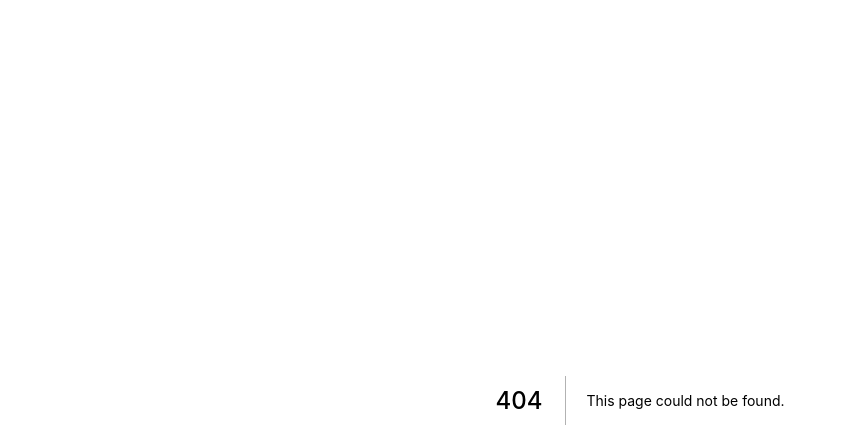
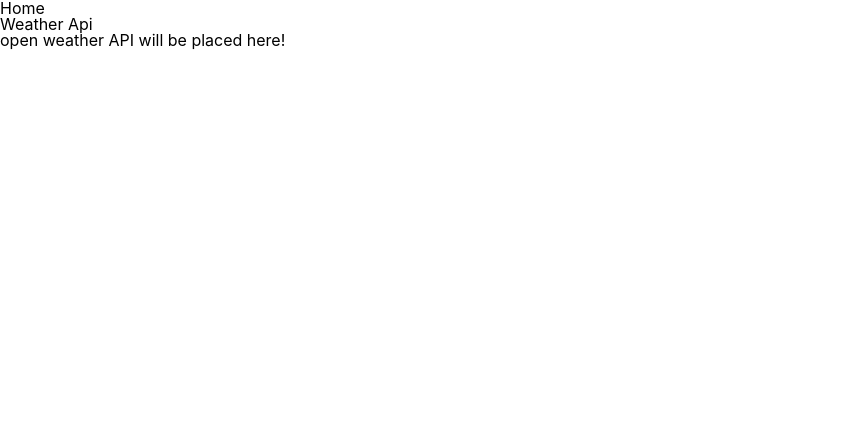
Before and after one commit to elmondino/elmonds, a Next.js app: page /weather in a window 1280 px wide. Before the commit this address had no page. Shown: the top 448 px of the page, without its empty margins (0-847 px from the left). Built offline with nearby package versions, Linux system fonts and the light colour scheme.

Commit message:
added header

```diff
--- /dev/null
+++ b/components/header/Header.js
@@ -0,0 +1,20 @@
+import Link from "next/link";
+
+function Header() {
+  return (
+    <header>
+      <nav>
+        <ul>
+          <li>
+            <Link href='/'>Home</Link>
+          </li>
+          <li>
+            <Link href='/weather'>Weather Api</Link>
+          </li>
+        </ul>
+      </nav>
+    </header>
+  );
+}
+
+export default Header;
--- a/pages/_app.js
+++ b/pages/_app.js
@@ -1,7 +1,13 @@
-import '../styles/globals.css'
+import "../styles/globals.css";
+import Header from "../components/header/Header";
 
 function MyApp({ Component, pageProps }) {
-  return <Component {...pageProps} />
+  return (
+    <>
+      <Header></Header>
+      <Component {...pageProps} />{" "}
+    </>
+  );
 }
 
-export default MyApp
+export default MyApp;
--- /dev/null
+++ b/pages/weather/index.js
@@ -0,0 +1,3 @@
+export default function Weather() {
+  return <p>open weather API will be placed here!</p>;
+}
--- a/styles/globals.css
+++ b/styles/globals.css
@@ -1,9 +1,141 @@
+/* Reset CSS */
+/* http://meyerweb.com/eric/tools/css/reset/
+   v2.0 | 20110126
+   License: none (public domain)
+*/
+
+html,
+body,
+div,
+span,
+applet,
+object,
+iframe,
+h1,
+h2,
+h3,
+h4,
+h5,
+h6,
+p,
+blockquote,
+pre,
+a,
+abbr,
+acronym,
+address,
+big,
+cite,
+code,
+del,
+dfn,
+em,
+img,
+ins,
+kbd,
+q,
+s,
+samp,
+small,
+strike,
+strong,
+sub,
+sup,
+tt,
+var,
+b,
+u,
+i,
+center,
+dl,
+dt,
+dd,
+ol,
+ul,
+li,
+fieldset,
+form,
+label,
+legend,
+table,
+caption,
+tbody,
+tfoot,
+thead,
+tr,
+th,
+td,
+article,
+aside,
+canvas,
+details,
+embed,
+figure,
+figcaption,
+footer,
+header,
+hgroup,
+menu,
+nav,
+output,
+ruby,
+section,
+summary,
+time,
+mark,
+audio,
+video {
+  margin: 0;
+  padding: 0;
+  border: 0;
+  font-size: 100%;
+  font: inherit;
+  vertical-align: baseline;
+}
+/* HTML5 display-role reset for older browsers */
+article,
+aside,
+details,
+figcaption,
+figure,
+footer,
+header,
+hgroup,
+menu,
+nav,
+section {
+  display: block;
+}
+body {
+  line-height: 1;
+}
+ol,
+ul {
+  list-style: none;
+}
+blockquote,
+q {
+  quotes: none;
+}
+blockquote:before,
+blockquote:after,
+q:before,
+q:after {
+  content: "";
+  content: none;
+}
+table {
+  border-collapse: collapse;
+  border-spacing: 0;
+}
+/* reset CSS ends */
+
 html,
 body {
   padding: 0;
   margin: 0;
-  font-family: -apple-system, BlinkMacSystemFont, Segoe UI, Roboto, Oxygen,
-    Ubuntu, Cantarell, Fira Sans, Droid Sans, Helvetica Neue, sans-serif;
+  font-family: -apple-system, BlinkMacSystemFont, Segoe UI, Roboto, Oxygen, Ubuntu, Cantarell, Fira Sans, Droid Sans, Helvetica Neue,
+    sans-serif;
 }
 
 a {
```
Also changed, not shown: pages/index.js (+10 -47 lines).
